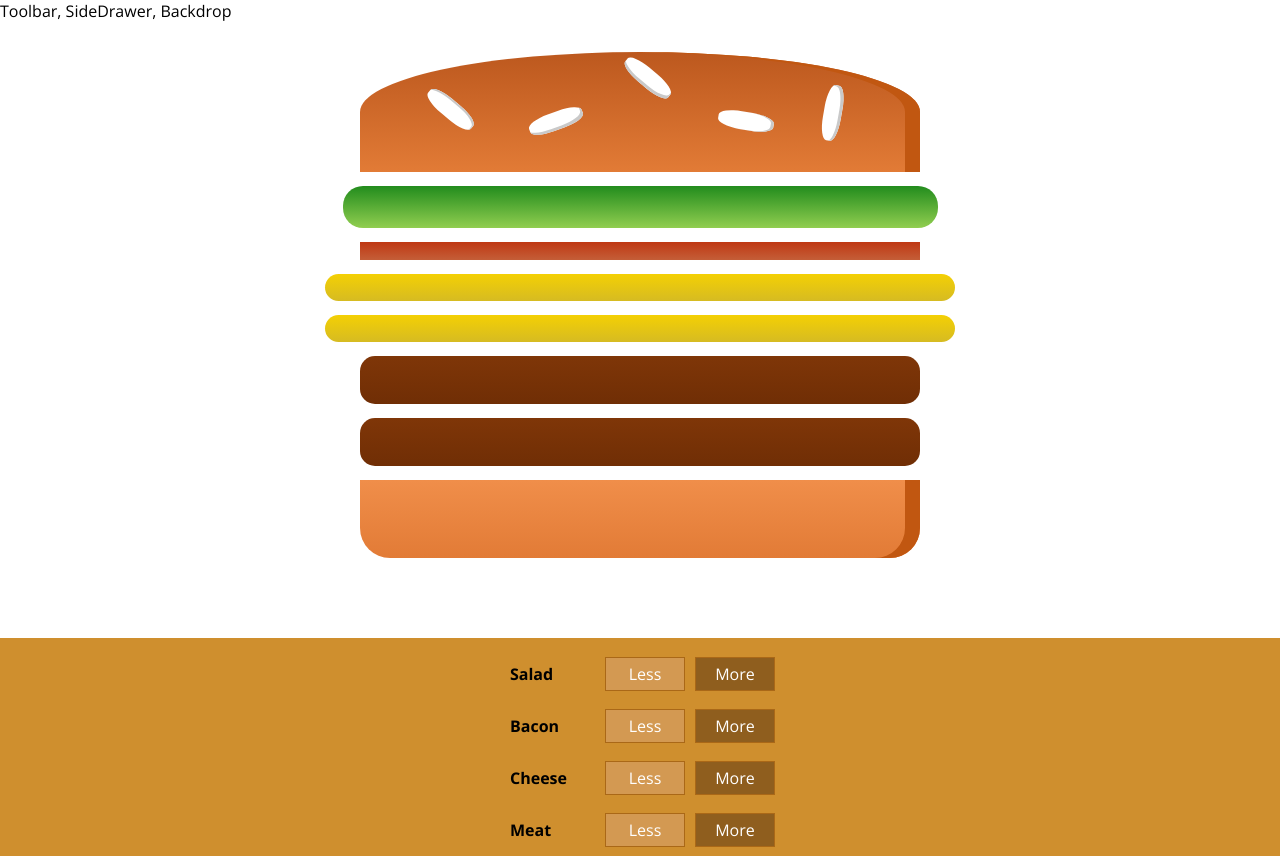
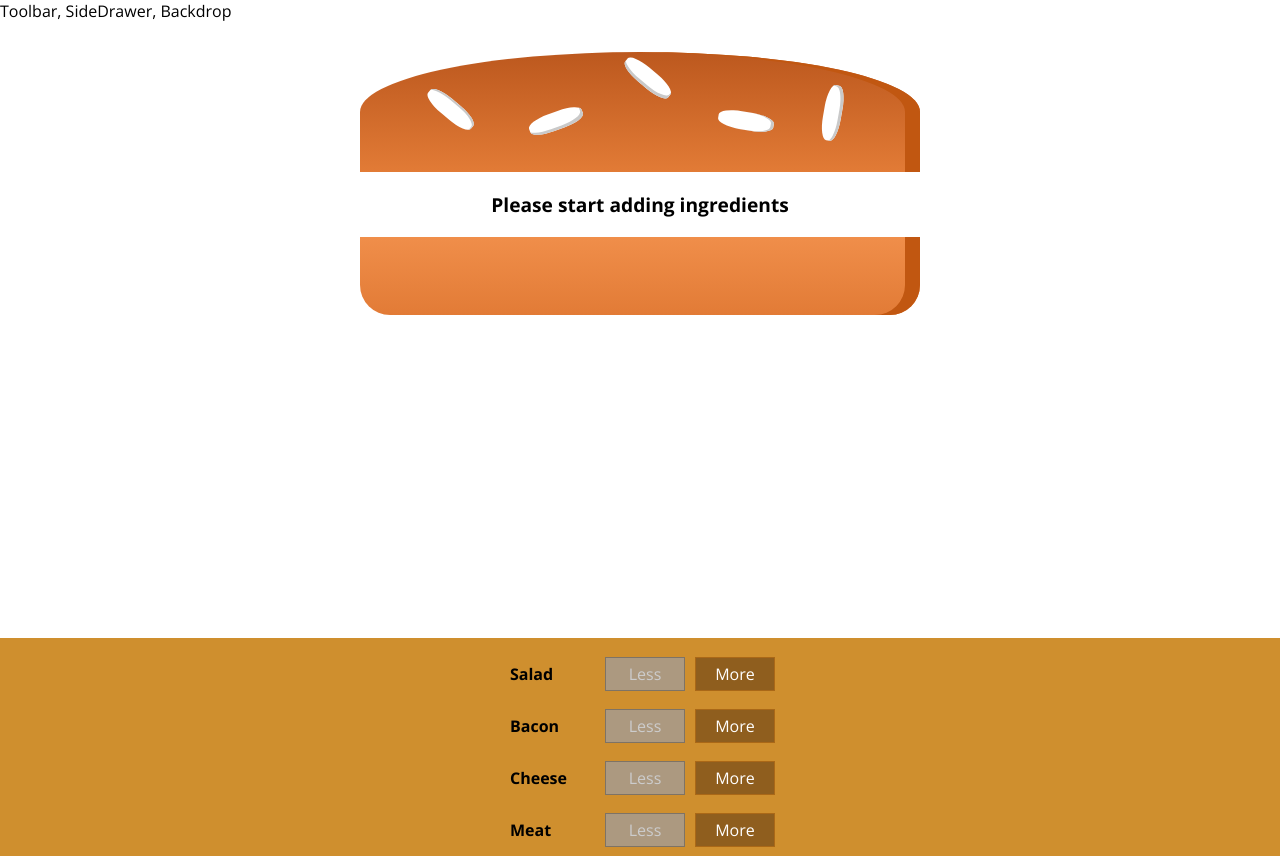
Before and after one commit to nmanzano/reactBurger, a React app: page / in a window 1280 px wide. Built offline with nearby package versions, Linux system fonts and the light colour scheme.

Commit message:
build controls working with less and more

```diff
--- a/src/components/Burger/BuildControls/BuildControl/BuildControl.js
+++ b/src/components/Burger/BuildControls/BuildControl/BuildControl.js
@@ -4,7 +4,7 @@
 const buildControl = (props) => (
   <div className={classes.BuildControl}>
     <div className={classes.Label}>{props.label}</div>
-    <button className={classes.Less}>Less</button>
+    <button className={classes.Less} onClick={props.removed} disabled={props.disabled}>Less</button>
     <button className={classes.More} onClick={props.added}>More</button>
   </div>
 );
--- a/src/components/Burger/BuildControls/BuildControls.js
+++ b/src/components/Burger/BuildControls/BuildControls.js
@@ -11,7 +11,11 @@
 const buildControls = (props) => (
   <div className={classes.BuildControls}>
     {controls.map(ctrl=> (
-      <BuildControl key={ctrl.label} label={ctrl.label} added={() => props.ingredientAdded(ctrl.type)}/>
+      <BuildControl key={ctrl.label} label={ctrl.label}
+        added={() => props.ingredientAdded(ctrl.type)}
+        removed={() => props.ingredientRemoved(ctrl.type)}
+        disabled={props.disabled[ctrl.type]}
+      />
     ))}
   </div>
 )
--- a/src/containers/BurgerBuilder/BurgerBuilder.js
+++ b/src/containers/BurgerBuilder/BurgerBuilder.js
@@ -13,10 +13,10 @@
 class BurgerBuilder extends Component {
   state = {
     ingredients: {
-      salad: 1,
-      bacon: 1,
-      cheese: 2,
-      meat: 2,
+      salad: 0,
+      bacon: 0,
+      cheese: 0,
+      meat: 0,
     },
     totalPrice: 4
   }
@@ -35,15 +35,36 @@
   }
 
   removeIngredienHandler = (type) => {
-
+    const oldCount = this.state.ingredients[type];
+    if (oldCount <= 0) {
+      return;
+    }
+    const updatedCount = oldCount - 1;
+    const updatedIngredients = {
+      ...this.state.ingredients
+    };
+    updatedIngredients[type] = updatedCount;
+    const priceDeduction = INGREDIENT_PRICES[type];
+    const oldPrice = this.state.totalPrice;
+    const newPrice = oldPrice - priceDeduction;
+    this.setState({totalPrice: newPrice, ingredients: updatedIngredients})
   }
 
   render(){
+    const disabledInfo = {
+      ...this.state.ingredients
+    };
+    for (let key in disabledInfo) {
+      disabledInfo[key] = disabledInfo[key] <= 0
+    }
     return(
       <Aux>
         <Burger ingredients={this.state.ingredients} />
         <BuildControls
-          ingredientAdded={this.addIngredientHandler}/>
+          ingredientAdded={this.addIngredientHandler}
+          ingredientRemoved={this.removeIngredienHandler}
+          disabled={disabledInfo}
+        />
       </Aux>
     );
   }
```
